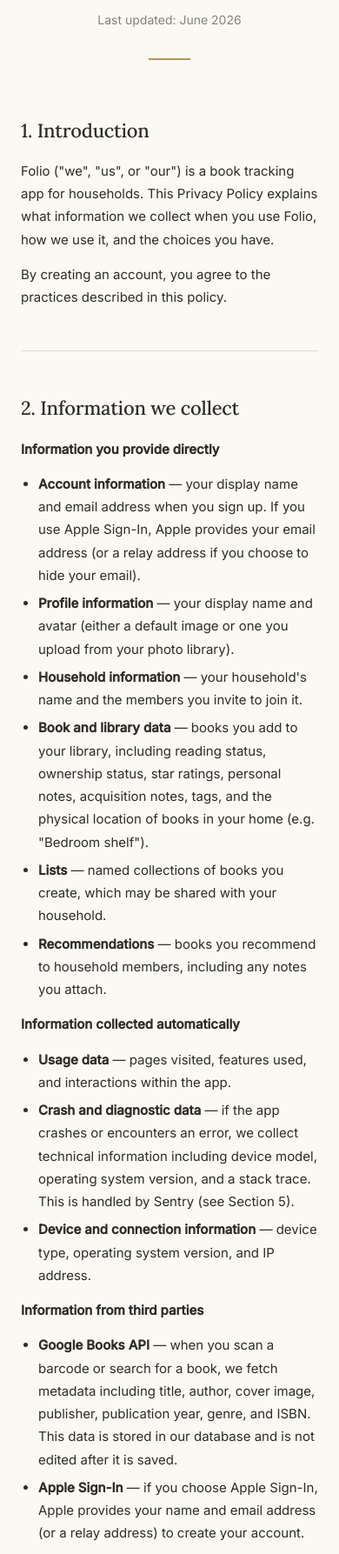
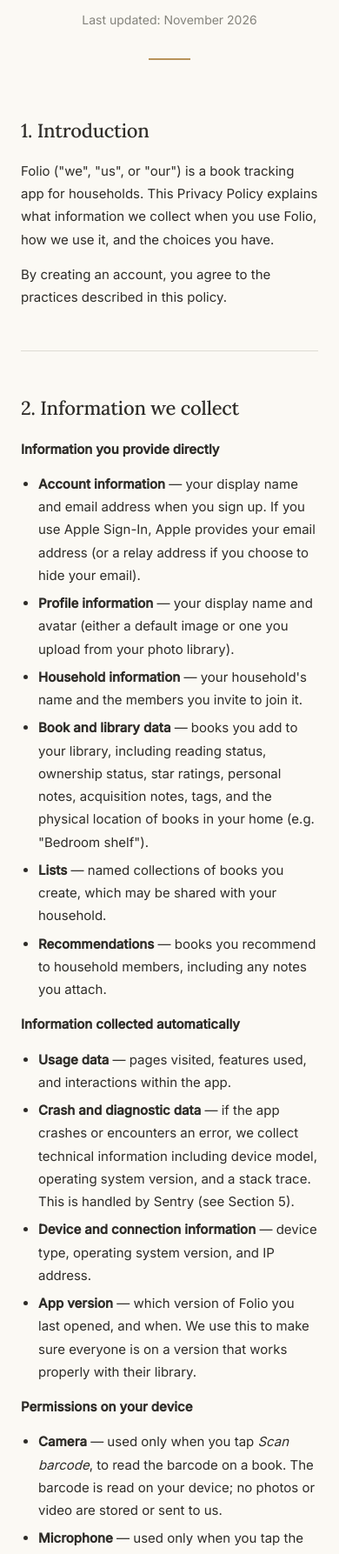
Before and after one commit to folioapp-dev/folio-site, a plain HTML site: page privacy.html in a window 390 px wide. Shown: the part 199-1986 px from the top of the page at 87% size. Drawn offline with Linux system fonts and the light colour scheme.

Commit message:
Privacy policy: add device permissions and app version tracking
Explain that the camera (barcode scanning) and microphone (dictation)
are used only on request and processed on-device, with no audio or
images stored or sent. Note that Folio records which app version each
person last opened, to keep everyone on a working version.

Co-Authored-By: Claude Opus 5.5 <noreply@anthropic.com>

```diff
--- a/privacy.html
+++ b/privacy.html
@@ -237,7 +237,7 @@
     <header class="page-header">
       <p class="page-eyebrow">Legal</p>
       <h1 class="page-title">Privacy Policy</h1>
-      <p class="page-date">Last updated: June 2026</p>
+      <p class="page-date">Last updated: November 2026</p>
       <hr class="brass-rule">
     </header>
 
@@ -269,7 +269,15 @@
           <li><strong>Usage data</strong> — pages visited, features used, and interactions within the app.</li>
           <li><strong>Crash and diagnostic data</strong> — if the app crashes or encounters an error, we collect technical information including device model, operating system version, and a stack trace. This is handled by Sentry (see Section 5).</li>
           <li><strong>Device and connection information</strong> — device type, operating system version, and IP address.</li>
+          <li><strong>App version</strong> — which version of Folio you last opened, and when. We use this to make sure everyone is on a version that works properly with their library.</li>
         </ul>
+
+        <p><strong>Permissions on your device</strong></p>
+        <ul>
+          <li><strong>Camera</strong> — used only when you tap <em>Scan barcode</em>, to read the barcode on a book. The barcode is read on your device; no photos or video are stored or sent to us.</li>
+          <li><strong>Microphone</strong> — used only when you tap the microphone to dictate a note. Your speech is turned into text on your device by Apple's built-in speech recognition. No audio is recorded, stored, or sent to us or anyone else; only the resulting text is saved, as part of your notes.</li>
+        </ul>
+        <p>Both are optional, and you can turn either off at any time in your device's Settings → Folio. Everything else in Folio works without them.</p>
 
         <p><strong>Information from third parties</strong></p>
         <ul>
@@ -289,6 +297,7 @@
           <li>Enable household sharing features — book collections, shared lists, and recommendations between members</li>
           <li>Identify and fix bugs and crashes in the app (via Sentry)</li>
           <li>Improve the reliability and performance of Folio</li>
+          <li>Make sure you're using a version of Folio that works properly, and let you know when it's time to update</li>
           <li>Respond to support requests</li>
         </ul>
         <p>We do not use your data to serve advertising. We do not sell your personal information to third parties.</p>
```
